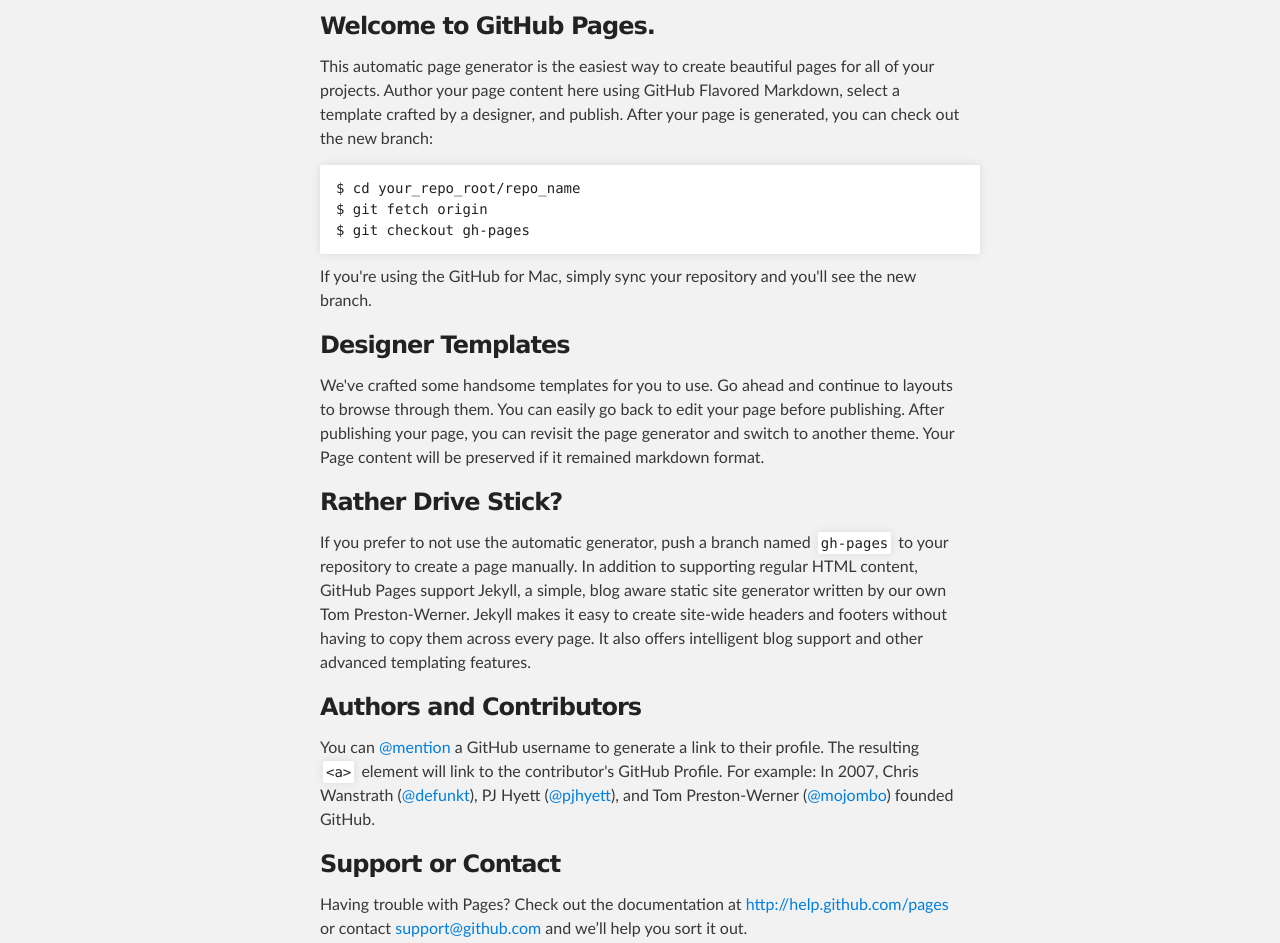
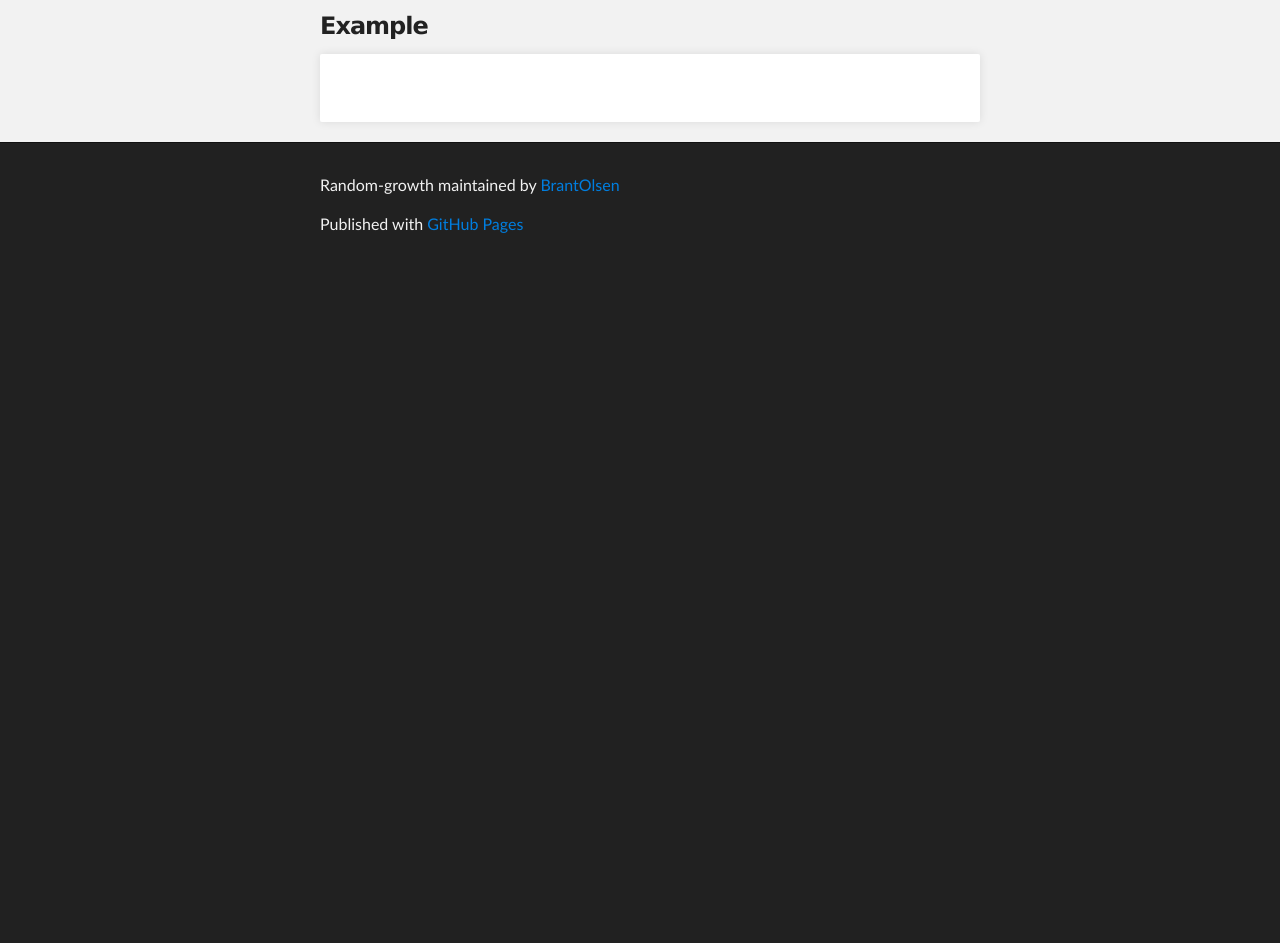
Before and after one commit to BrantOlsen/random-growth, a plain HTML site: page index.html in a window 1280 px wide. Shown: the part 252-1195 px from the top of the page. After the commit the page ends 800 px from the top, so only its background shows below. Drawn offline with Linux system fonts and the light colour scheme.

Commit message:
Remove the boiler plate.

```diff
--- a/index.html
+++ b/index.html
@@ -7,6 +7,7 @@
     <meta name="description" content="Random-growth : Create random images on a canvas through recursion." />
 
     <link rel="stylesheet" type="text/css" media="screen" href="stylesheets/stylesheet.css">
+    <script src="random-growth.js"></script>
 
     <title>Random-growth</title>
   </head>
@@ -31,32 +32,19 @@
     <!-- MAIN CONTENT -->
     <div id="main_content_wrap" class="outer">
       <section id="main_content" class="inner">
-        <h3>Welcome to GitHub Pages.</h3>
+        <h3>Example</h3>
 
-<p>This automatic page generator is the easiest way to create beautiful pages for all of your projects. Author your page content here using GitHub Flavored Markdown, select a template crafted by a designer, and publish. After your page is generated, you can check out the new branch:</p>
+<pre>
+<code>
+</code>
+</pre>
 
-<pre><code>$ cd your_repo_root/repo_name
-$ git fetch origin
-$ git checkout gh-pages
-</code></pre>
+<script>
 
-<p>If you're using the GitHub for Mac, simply sync your repository and you'll see the new branch.</p>
+</script>
 
-<h3>Designer Templates</h3>
 
-<p>We've crafted some handsome templates for you to use. Go ahead and continue to layouts to browse through them. You can easily go back to edit your page before publishing. After publishing your page, you can revisit the page generator and switch to another theme. Your Page content will be preserved if it remained markdown format.</p>
 
-<h3>Rather Drive Stick?</h3>
-
-<p>If you prefer to not use the automatic generator, push a branch named <code>gh-pages</code> to your repository to create a page manually. In addition to supporting regular HTML content, GitHub Pages support Jekyll, a simple, blog aware static site generator written by our own Tom Preston-Werner. Jekyll makes it easy to create site-wide headers and footers without having to copy them across every page. It also offers intelligent blog support and other advanced templating features.</p>
-
-<h3>Authors and Contributors</h3>
-
-<p>You can <a href="https://github.com/blog/821" class="user-mention">@mention</a> a GitHub username to generate a link to their profile. The resulting <code>&lt;a&gt;</code> element will link to the contributor's GitHub Profile. For example: In 2007, Chris Wanstrath (<a href="https://github.com/defunkt" class="user-mention">@defunkt</a>), PJ Hyett (<a href="https://github.com/pjhyett" class="user-mention">@pjhyett</a>), and Tom Preston-Werner (<a href="https://github.com/mojombo" class="user-mention">@mojombo</a>) founded GitHub.</p>
-
-<h3>Support or Contact</h3>
-
-<p>Having trouble with Pages? Check out the documentation at <a href="http://help.github.com/pages">http://help.github.com/pages</a> or contact <a href="mailto:support@github.com">support@github.com</a> and we’ll help you sort it out.</p>
       </section>
     </div>
 
```
